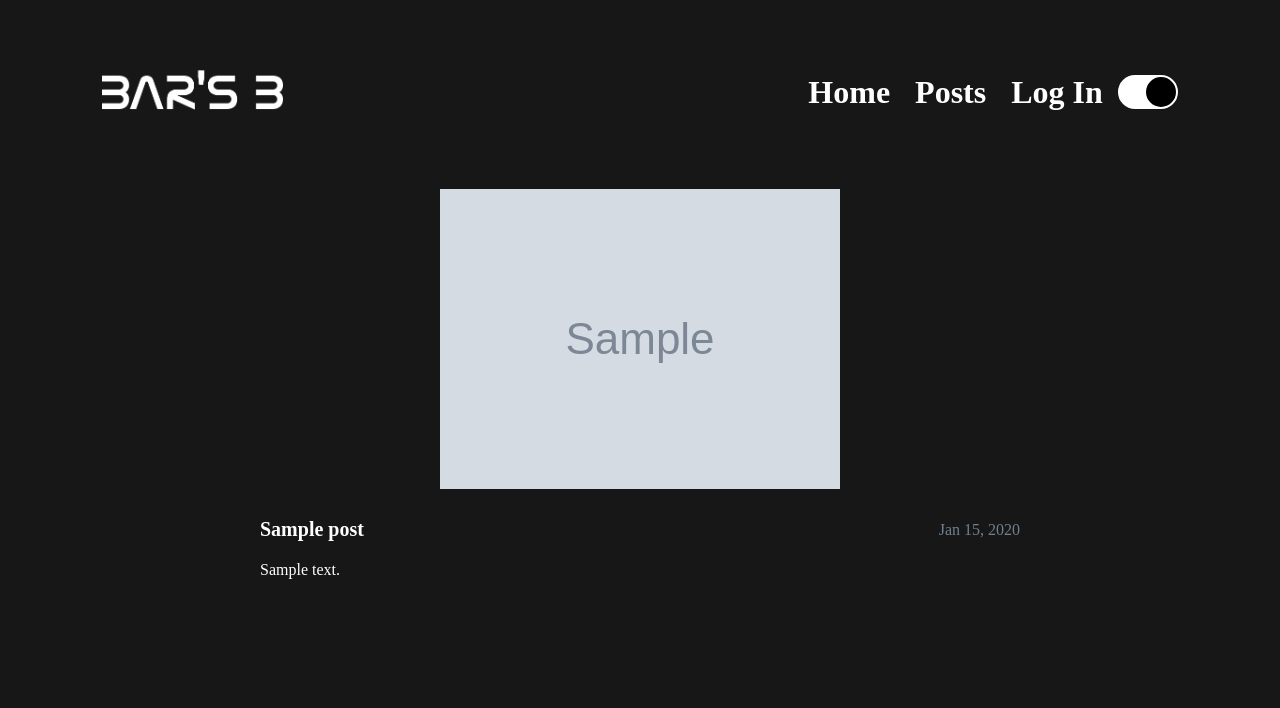
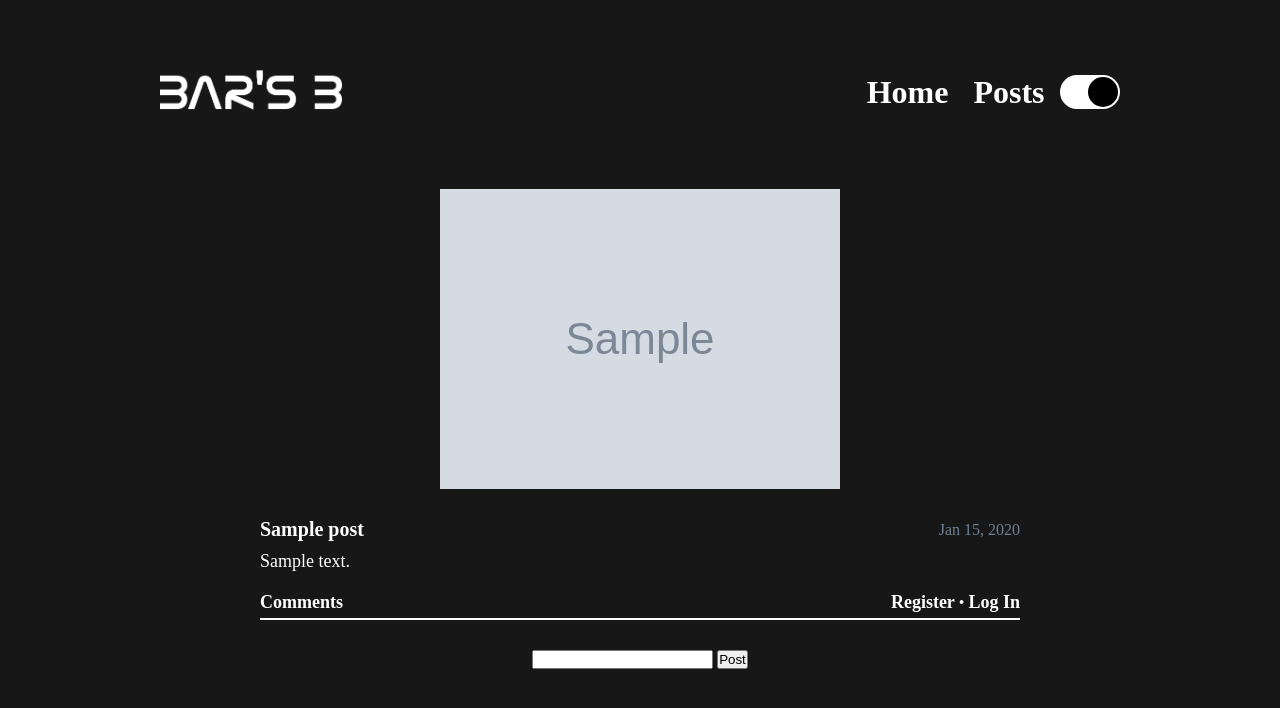
Before and after one commit to Bryan-Rodriguez-ldnbm/blog_app, a Django app: page /posts/1 in a window 1280 px wide. Shown: the top 708 px of the page. Run offline with Django 4.2, Linux system fonts and the light colour scheme; tables that the repository leaves empty hold one stand-in row (values such as "Sample post"); grey boxes marked "Sample" are stand-in pictures; some libraries are stand-ins or nearby versions.

Commit message:
Started on comments and forms

```diff
--- a/app/models.py
+++ b/app/models.py
@@ -9,6 +9,14 @@
     image = models.ImageField(upload_to='images/', blank=True)
     date_added = models.DateTimeField(auto_now_add=True)
 
+    class Meta:
+        verbose_name_plural = 'posts'
+
     def __str__(self):
         """Return a string reprsentation of the model."""
         return f"{self.title}"
+
+class Comment(models.Model):
+    """A comment by a user."""
+    date_added = models.DateTimeField(auto_now_add=True)
+    text = models.CharField(max_length=200)
--- a/static/css/style.css
+++ b/static/css/style.css
@@ -253,7 +253,11 @@
     display: flex;
     flex-direction: column;
     align-items: center;
-    margin-bottom: 100px;
+    margin-bottom: 20px;
+}
+
+.post-text {
+    padding: 0;
 }
 
 .post img {
@@ -286,6 +290,7 @@
 }
 
 .post-content {
+    font-size: 18px;
     width: 760px;
 }
 
@@ -319,3 +324,43 @@
 .pagination a:hover:not(.active) {
     background-color: dimgray;
 }
+
+.comments-container {
+    display: flex;
+    flex-direction: column;
+    align-items: center;
+}
+
+.comments-header {
+    display: flex;
+    flex-wrap: wrap;
+    justify-content: space-between;
+    align-items: center;
+    text-align: center;
+    width: 760px;
+    max-width: 100%;
+    text-align: left;
+}
+
+.comments-header p {
+    padding: 0;
+    color: var(--text);
+    font-size: large;
+    font-weight: bold;
+}
+
+.comment-links a {
+    text-decoration: none;
+    color: var(--text);
+    font-size: large;
+    font-weight: bold;
+}
+
+.post-separator {
+    margin-top: 5px;
+    margin-bottom: 30px;
+    border: 1px solid var(--text);
+    background-color: var(--text);
+    height: 2px;
+    width: 760px;
+}
--- /dev/null
+++ b/templates/comments.html
@@ -0,0 +1,22 @@
+<div class="comments-container">
+    <div class="comments-header">
+        <p>Comments</p>
+        <div class="comment-links">
+            <a href="">Register</a> &#x2022;
+            <a href="">Log In</a>
+        </div>
+    </div>
+    <hr class="post-separator">
+    <div class="comment-form">
+        {% csrf_token %}
+
+        <input type="text" name="text" id="comment-text">
+        <button>Post</button>
+    </div>
+    <div class="comments">
+    </div>
+</div>
+<script>
+    const csrf = "{{ csrf_token }}"
+</script>
+<script src="/static/js/form.js"></script>
--- a/templates/navbar.html
+++ b/templates/navbar.html
@@ -5,7 +5,7 @@
     <div class="nav-links">
         <a href="{% url 'app:index' %}">Home</a>
         <a href="{% url 'app:posts' %}">Posts</a>
-        <a href="" id="log-in">Log In</a>
+
         <div id="toggle">
             <label class="switch">
                 <input type="checkbox" id="toggleSwitch" checked>
--- a/templates/post.html
+++ b/templates/post.html
@@ -1,9 +1,11 @@
 {% extends 'base.html' %}
 {% block content %}
 <div class="post">
+    {% if post.image %}
     <div class="post-image">
         <img src="{{ post.image.url }}" alt="{{ post.title }}">
     </div>
+    {% endif %}
     <div class="post-header">
         <p class="title">{{ post.title }}</p>
         <p class="post-date">{{ post.date_added|date:'M d, Y' }}</p>
@@ -16,4 +18,5 @@
         {% endif %}
     </div>
 </div>
+{% include 'comments.html' %}
 {% endblock content %}
```
